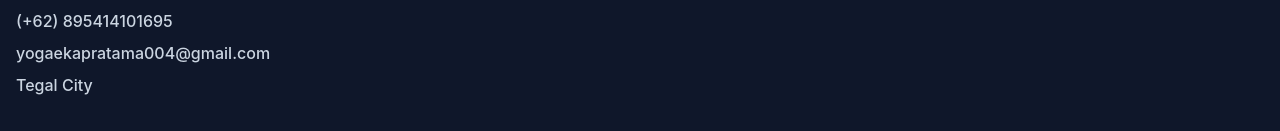
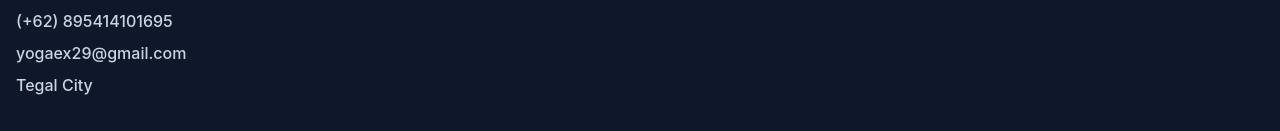
Before and after one commit to yogaekapratama29/Portofolio, a website: page index.html in a window 1280 px wide. Shown: the part 7765-7896 px from the top of the page. Drawn offline with Linux system fonts and the light colour scheme.

Commit message:
+add new email

```diff
--- a/index.html
+++ b/index.html
@@ -418,7 +418,7 @@
                 <h2 class="font-bold text-4xl text-white mb-5">Yoga Eka Pratama</h2>
                 <h3 class="font-bold text-2xl mb-3">Hubungi Saya/ Contact Me</h3>
                 <p class="mb-2">(+62) 895414101695</p>
-                <p class="mb-2">yogaekapratama004@gmail.com</p>
+                <p class="mb-2">yogaex29@gmail.com</p>
                 <p>Tegal City</p>
             </div>
             <!-- <div class="w-full px-4 mb-12 md:w-1/2">
```
